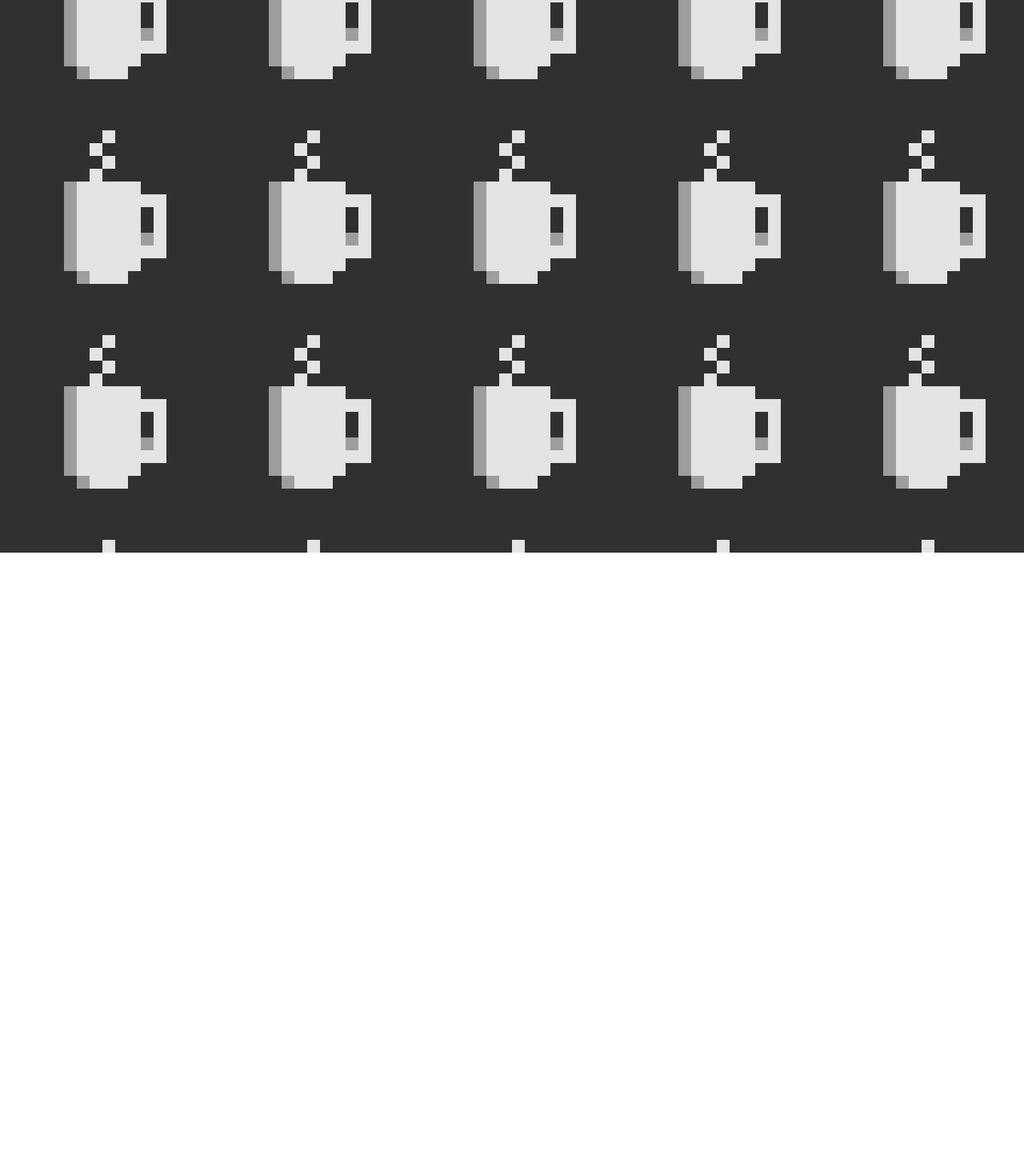
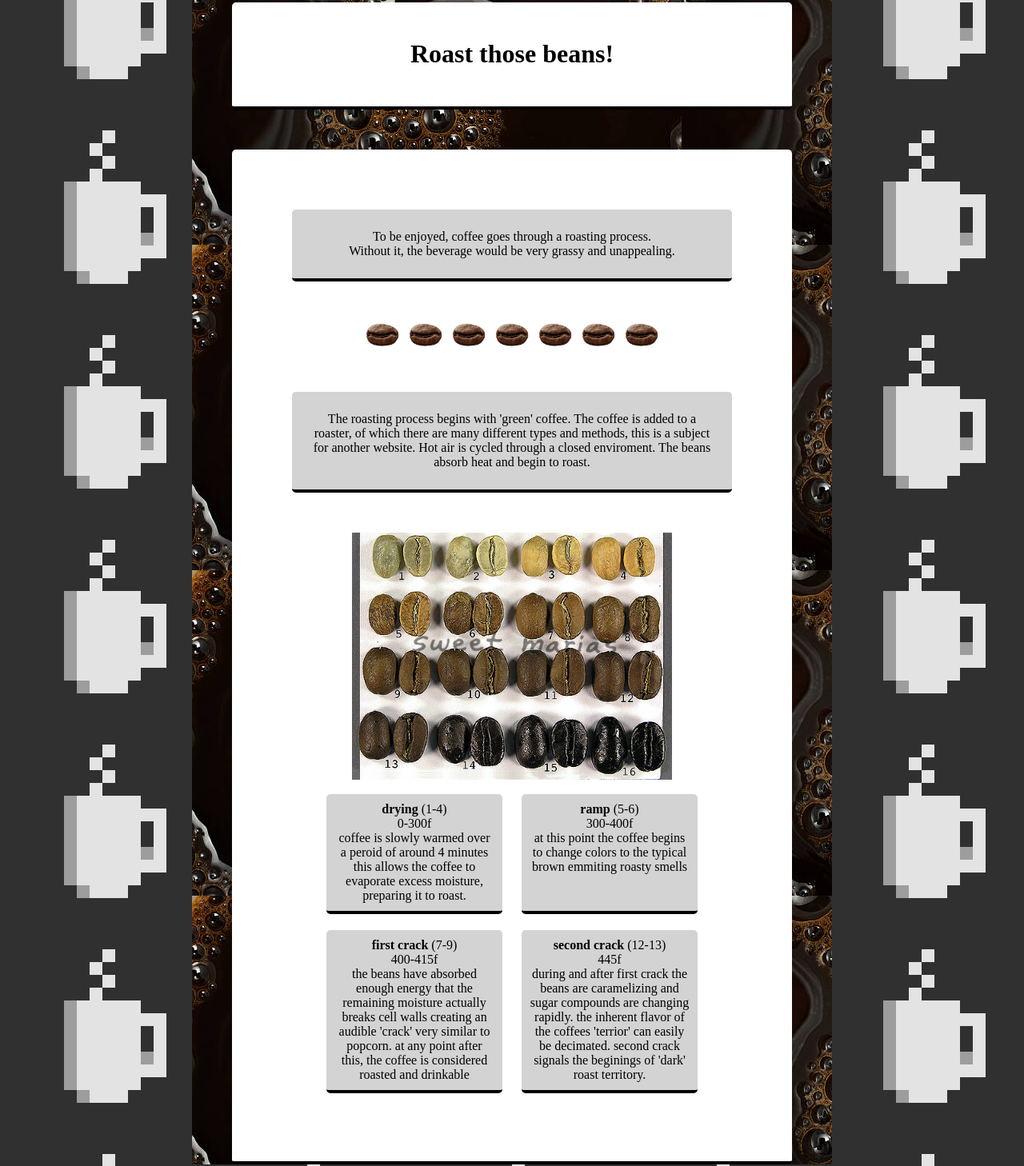
Before and after one commit to jonathancox1/90swebsite, a plain HTML site: page roast.html in a window 1280 px wide. Shown: the part 109-1567 px from the top of the page at 80% size. Before the commit the page ends 800 px from the top, so only its background shows below. Drawn offline with Linux system fonts and the light colour scheme.

Commit message:
working website

```diff
--- a/roast.html
+++ b/roast.html
@@ -5,7 +5,7 @@
 <head>
     <meta charset="UTF-8">
     <meta name="viewport" content="width=device-width, initial-scale=1.0">
-    <title>roast Coffee!</title>
+    <title>Roast Coffee!</title>
 </head>
 
 <body>
@@ -20,10 +20,86 @@
             </div>
         </header>
 
-        <body>
+        <main>
+            <div class="content_block">
+                <h1>Roast those beans!</h1>
+            </div>
+
+            <div class="content_block">
+                <div class="content_block" id="info1">
+                    To be enjoyed, coffee goes through a roasting process.
+                    <br>
+                    Without it, the beverage would be very grassy and unappealing.
+                </div>
+
+                <img src="images/bean1.png" width="50px" id="big">
+                <img src="images/bean1.png" width="50px" id="big">
+                <img src="images/bean1.png" width="50px" id="big">
+                <img src="images/bean1.png" width="50px" id="big">
+                <img src="images/bean1.png" width="50px" id="big">
+                <img src="images/bean1.png" width="50px" id="big">
+                <img src="images/bean1.png" width="50px" id="big">
+
+                <div class="content_block" id="info1">
+                    The roasting process begins with 'green' coffee.  The coffee is added to a roaster, of which there
+                    are many different types and methods, this is a subject for another website.  Hot air is cycled through
+                    a closed enviroment.  The beans absorb heat and begin to roast.
+                </div>
+
+                <img src="images/bean2.jpeg" width="400px">
+
+                <br>
+                <br>
+                <br>
+                <br>
+
+                <div class="content_block1" id="info">
+                    <b>drying</b>&nbsp;(1-4)
+                    <br>
+                    0-300f
+                    <br>
+                    coffee is slowly warmed over a peroid of around 4 minutes
+                    this allows the coffee to evaporate excess moisture, preparing
+                    it to roast.
+                </div>
+
+                <div class="content_block1" id="info">
+                    <b>ramp</b>&nbsp;(5-6)
+                    <br>
+                    300-400f
+                    <br>
+                    at this point the coffee begins to change colors to the typical brown emmiting
+                    roasty smells
+                    <br>
+                    <br>
+                    <br>
+                </div>
+
+                <div class="content_block1" id="info">
+                    <b>first crack</b>&nbsp;(7-9)
+                    <br>
+                    400-415f
+                    <br>
+                    the beans have absorbed enough energy that the remaining moisture actually
+                    breaks cell walls creating an audible 'crack' very similar to popcorn.  at any
+                    point after this, the coffee is considered roasted and drinkable
+                </div>
+
+                <div class="content_block1" id="info">
+                    <b>second crack</b>&nbsp;(12-13)
+                    <br>
+                    445f
+                    <br>
+                    during and after first crack the beans are caramelizing and sugar compounds are changing
+                    rapidly.  the inherent flavor of the coffees 'terrior' can easily be decimated. second crack
+                    signals the beginings of 'dark' roast territory.
+                </div>
+            </div>
+        </main>
     </div>
-</body>
-<footer></footer>
+<footer>
+
+</footer>
 </body>
 
 </html>
--- a/styles.css
+++ b/styles.css
@@ -1,7 +1,7 @@
 html {
     background-image: url(images/background.png);
-    cursor: ☕;
 }
+
 .main_block {
     margin-left: auto;
     margin-right: auto;
@@ -13,6 +13,7 @@ html {
     border: 2px;
     display: block;
 }
+
 .menu_bar {
     background-color: #e1e1e1;
     border-bottom: 4px solid black;
@@ -22,12 +23,10 @@ html {
     padding-top: 5px;
     padding-bottom: 5px;
     font-family: 'Courier New', Courier, monospace;
-    position: sticky;
-    top: 0px;
+    font-size: larger;
     text-align: center;
     vertical-align: middle;
 }
-
 
 .content_block {
     border: 2px;
@@ -45,17 +44,35 @@ html {
     width: auto;
     border-bottom: 4px solid black;
     border-radius: 5px;
-    background-color: grey;
+    background-color: lightgrey;
     padding: 25px;
     margin: 10px;
     text-align: center;
     display: inline-block;
+    transition: transform 1.5s;
 }
+
+.content_block1:hover {
+    transform: scale(1.1);
+}
+
 #info {
     background-color: lightgray;
     width: 200px;
     position: relative;
-    bottom: 50px
+    bottom: 50px;
+    padding: 10px;
+}
+
+#info1 {
+    background-color: lightgray;
+}
+#big {
+    width: 50px;
+    transition: width 0.5s;
+}
+#big:hover {
+    width: 100px;
 }
 
 .content_block2 {
@@ -69,8 +86,14 @@ html {
     text-align: center;
 }
 
-
 form {
     padding: 25px;
     line-height: 40px;
 }
+
+#border_image {
+    border: 25px solid transparent;
+    padding: 10px;
+    border-image-source: url(images/bean1.png);
+    border-image-repeat: round;
+}
```
Also changed, not shown: buy.html (+4 -3 lines), index.html (+13 -17 lines), prepare.html (+3 -4 lines), images/bean1.png (added), images/bean2.jpeg (added).
